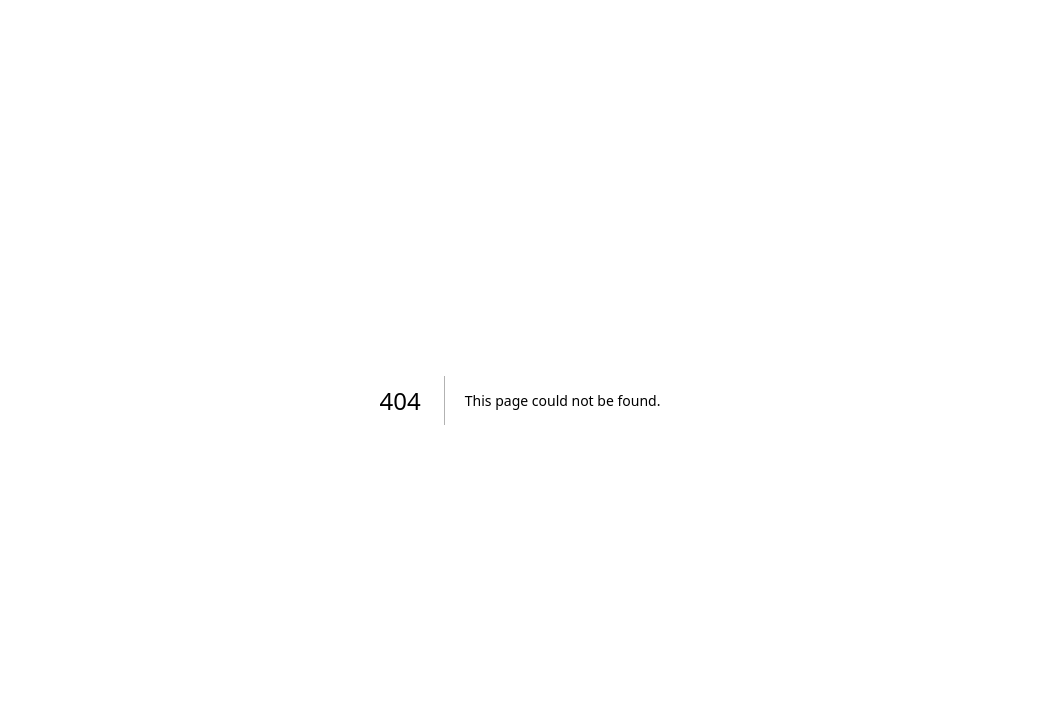
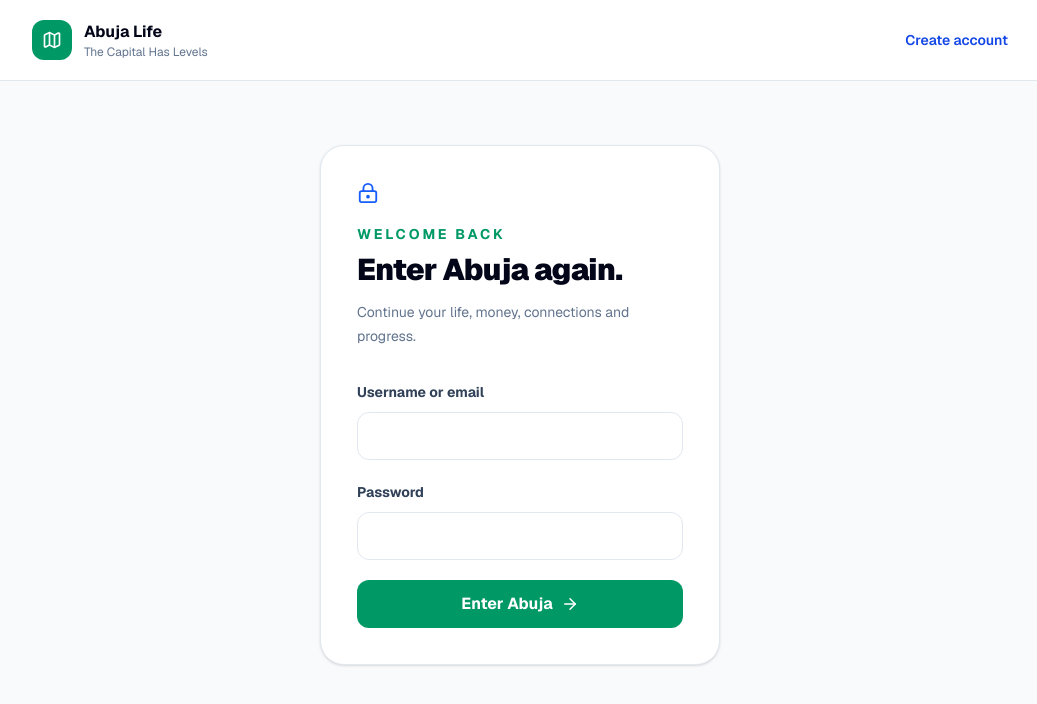
Before and after one commit to zameer-Gimba/abuja-life, a Next.js app: page /login in a window 1280 px wide. Before the commit this address had no page. Shown: the top 704 px of the page, without its empty margins (120-1157 px from the left). Built offline with nearby package versions, Linux system fonts and the light colour scheme.

Commit message:
Add Abuja Life login screen

```diff
--- /dev/null
+++ b/src/app/login/page.tsx
@@ -0,0 +1,53 @@
+"use client";
+
+import { FormEvent, useState } from "react";
+import { signIn } from "next-auth/react";
+import { ArrowRight, LockKeyhole, Map } from "lucide-react";
+
+export default function LoginPage() {
+  const [error, setError] = useState("");
+  const [busy, setBusy] = useState(false);
+
+  async function submit(event: FormEvent<HTMLFormElement>) {
+    event.preventDefault();
+    setError("");
+    setBusy(true);
+    const form = new FormData(event.currentTarget);
+    const result = await signIn("credentials", {
+      username: String(form.get("username") ?? ""),
+      password: String(form.get("password") ?? ""),
+      redirect: false,
+    });
+    setBusy(false);
+    if (!result?.ok) {
+      setError("Invalid username/email or password.");
+      return;
+    }
+    window.location.href = "/game";
+  }
+
+  return (
+    <main className="min-h-screen bg-slate-50">
+      <header className="border-b border-slate-200 bg-white">
+        <div className="mx-auto flex max-w-5xl items-center justify-between px-6 py-5">
+          <a href="/" className="flex items-center gap-3"><div className="flex h-10 w-10 items-center justify-center rounded-xl bg-emerald-600 text-white"><Map size={20} /></div><div><p className="font-bold text-slate-950">Abuja Life</p><p className="text-xs text-slate-500">The Capital Has Levels</p></div></a>
+          <a href="/register" className="text-sm font-semibold text-blue-700">Create account</a>
+        </div>
+      </header>
+      <div className="mx-auto max-w-md px-6 py-16">
+        <section className="rounded-3xl border border-slate-200 bg-white p-7 shadow-sm sm:p-9">
+          <LockKeyhole className="text-blue-600" size={22} />
+          <p className="mt-5 text-sm font-bold uppercase tracking-[0.2em] text-emerald-600">Welcome back</p>
+          <h1 className="mt-2 text-3xl font-black tracking-tight text-slate-950">Enter Abuja again.</h1>
+          <p className="mt-3 text-sm leading-6 text-slate-500">Continue your life, money, connections and progress.</p>
+          <form onSubmit={submit} className="mt-8 space-y-5">
+            <label className="block"><span className="text-sm font-bold text-slate-700">Username or email</span><input name="username" autoComplete="username" required className="mt-2 h-12 w-full rounded-xl border border-slate-200 px-4 outline-none focus:border-blue-500 focus:ring-4 focus:ring-blue-500/10" /></label>
+            <label className="block"><span className="text-sm font-bold text-slate-700">Password</span><input type="password" name="password" autoComplete="current-password" required className="mt-2 h-12 w-full rounded-xl border border-slate-200 px-4 outline-none focus:border-blue-500 focus:ring-4 focus:ring-blue-500/10" /></label>
+            {error && <p className="rounded-xl bg-red-50 px-4 py-3 text-sm font-medium text-red-700">{error}</p>}
+            <button disabled={busy} className="inline-flex h-12 w-full items-center justify-center gap-2 rounded-xl bg-emerald-600 px-5 font-bold text-white transition hover:bg-emerald-700 disabled:opacity-60">{busy ? "Entering..." : "Enter Abuja"} <ArrowRight size={18} /></button>
+          </form>
+        </section>
+      </div>
+    </main>
+  );
+}
```
